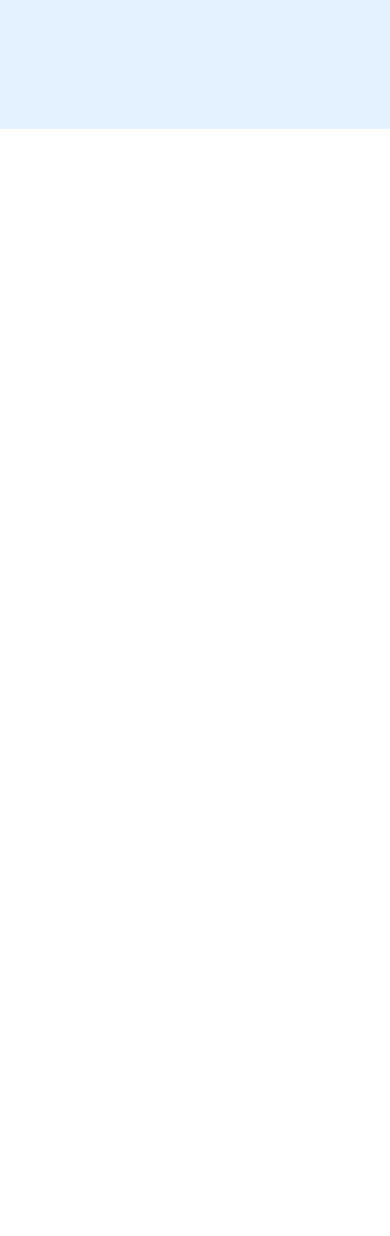
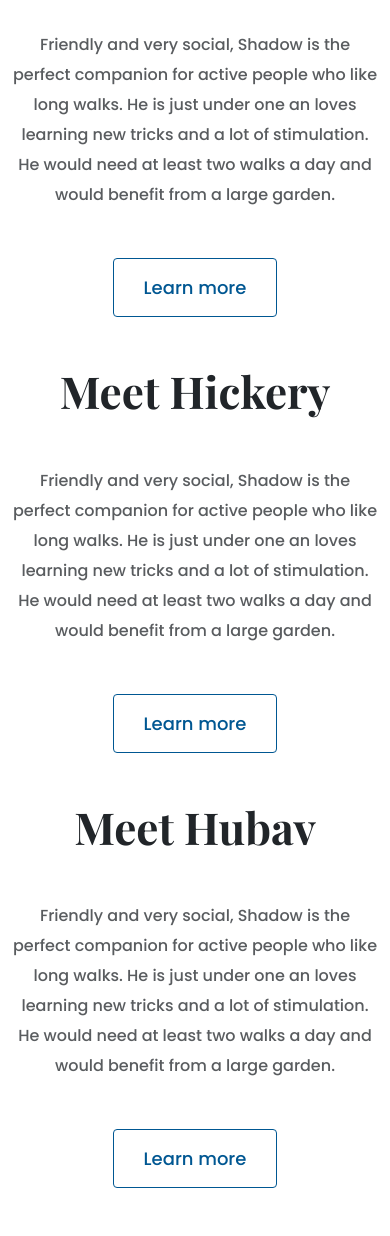
Before and after one commit to yarmenov/dog-sanctuary, a plain HTML site: page index.html in a window 390 px wide. Shown: the part 686-1922 px from the top of the page. Before the commit the page ends 844 px from the top, so only its background shows below. Drawn offline with nearby package versions, Linux system fonts and the light colour scheme.

Commit message:
added homepage content and made it responsive

```diff
--- a/index.html
+++ b/index.html
@@ -37,5 +37,71 @@
         <a href="#" class="btn btn-branding">Learn more</a>
       </div>
     </div>
+    <p class="text-center m-5">Meet our Dogs</p>
+    <div class="container">
+      <div class="row mb-5">
+        <div class="col d-none d-lg-block">
+          <img
+            src="images/Shadow.png"
+            class="img-fluid"
+            alt="beautiful black dog"
+          />
+        </div>
+        <div class="col">
+          <div class="project-description">
+            <h2 class="mb-5">Meet Shadow</h2>
+            <p class="mb-5 text-muted">
+              Friendly and very social, Shadow is the perfect companion for
+              active people who like long walks. He is just under one an loves
+              learning new tricks and a lot of stimulation. He would need at
+              least two walks a day and would benefit from a large garden.
+            </p>
+            <a href="#" class="btn btn-branding-outline">Learn more</a>
+          </div>
+        </div>
+      </div>
+      <div class="row mb-5">
+        <div class="col">
+          <div class="project-description">
+            <h2 class="mb-5">Meet Hickery</h2>
+            <p class="mb-5 text-muted">
+              Friendly and very social, Shadow is the perfect companion for
+              active people who like long walks. He is just under one an loves
+              learning new tricks and a lot of stimulation. He would need at
+              least two walks a day and would benefit from a large garden.
+            </p>
+            <a href="#" class="btn btn-branding-outline">Learn more</a>
+          </div>
+        </div>
+        <div class="col d-none d-lg-block">
+          <img
+            src="images/hickery.jpg"
+            class="img-fluid"
+            alt="beautiful black dog"
+          />
+        </div>
+      </div>
+      <div class="row mb-5">
+        <div class="col d-none d-lg-block">
+          <img
+            src="images/hubav.jpg"
+            class="img-fluid"
+            alt="beautiful black dog"
+          />
+        </div>
+        <div class="col">
+          <div class="project-description">
+            <h2 class="mb-5">Meet Hubav</h2>
+            <p class="mb-5 text-muted">
+              Friendly and very social, Shadow is the perfect companion for
+              active people who like long walks. He is just under one an loves
+              learning new tricks and a lot of stimulation. He would need at
+              least two walks a day and would benefit from a large garden.
+            </p>
+            <a href="#" class="btn btn-branding-outline">Learn more</a>
+          </div>
+        </div>
+      </div>
+    </div>
   </body>
 </html>
--- a/styles/style.css
+++ b/styles/style.css
@@ -20,8 +20,13 @@ h6 {
 h1 {
   font-size: 96px;
 }
+h2 {
+  font-size: 64px;
+}
 p {
   font-weight: normal;
+  font-size: 16px;
+  line-height: 30px;
 }
 .hero {
   background-color: var(--secondary-color);
@@ -48,3 +53,30 @@ p {
   line-height: 27px;
   padding: 15px 30px;
 }
+.btn-branding-outline {
+  color: var(--branding-color);
+  border: 1px solid var(--branding-color);
+  border-radius: 4px;
+  font-size: 18px;
+  line-height: 27px;
+  padding: 15px 30px;
+}
+.project-description {
+  padding: 120px 60px;
+}
+@media (max-width: 960px) {
+  .project-description {
+    padding: 0;
+    text-align: center;
+  }
+  h1 {
+    font-size: 44px;
+    line-height: 2;
+  }
+  h2 {
+    font-size: 44px;
+  }
+  .hero {
+    padding: 80px 20px;
+  }
+}
```
Also changed, not shown: images/Shadow.png (added), images/hickery.jpg (added), images/hubav.jpg (added).
